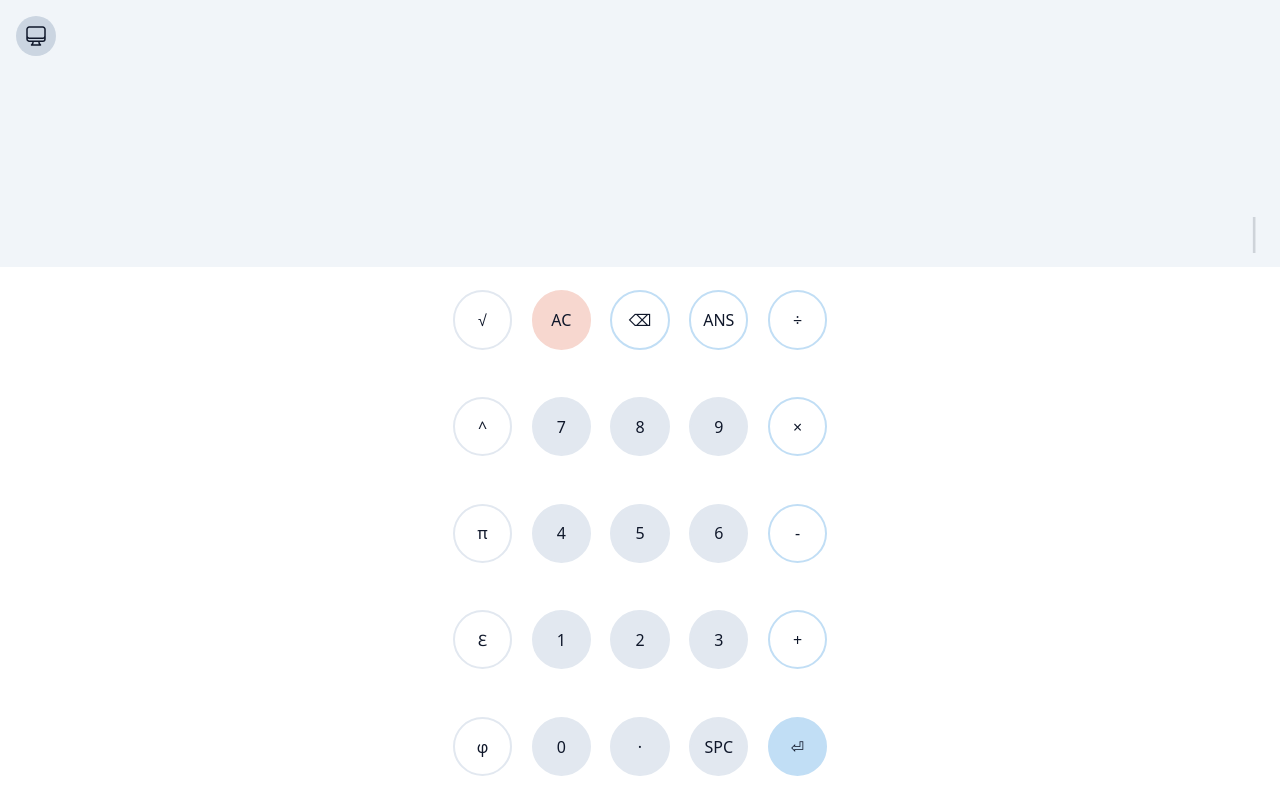
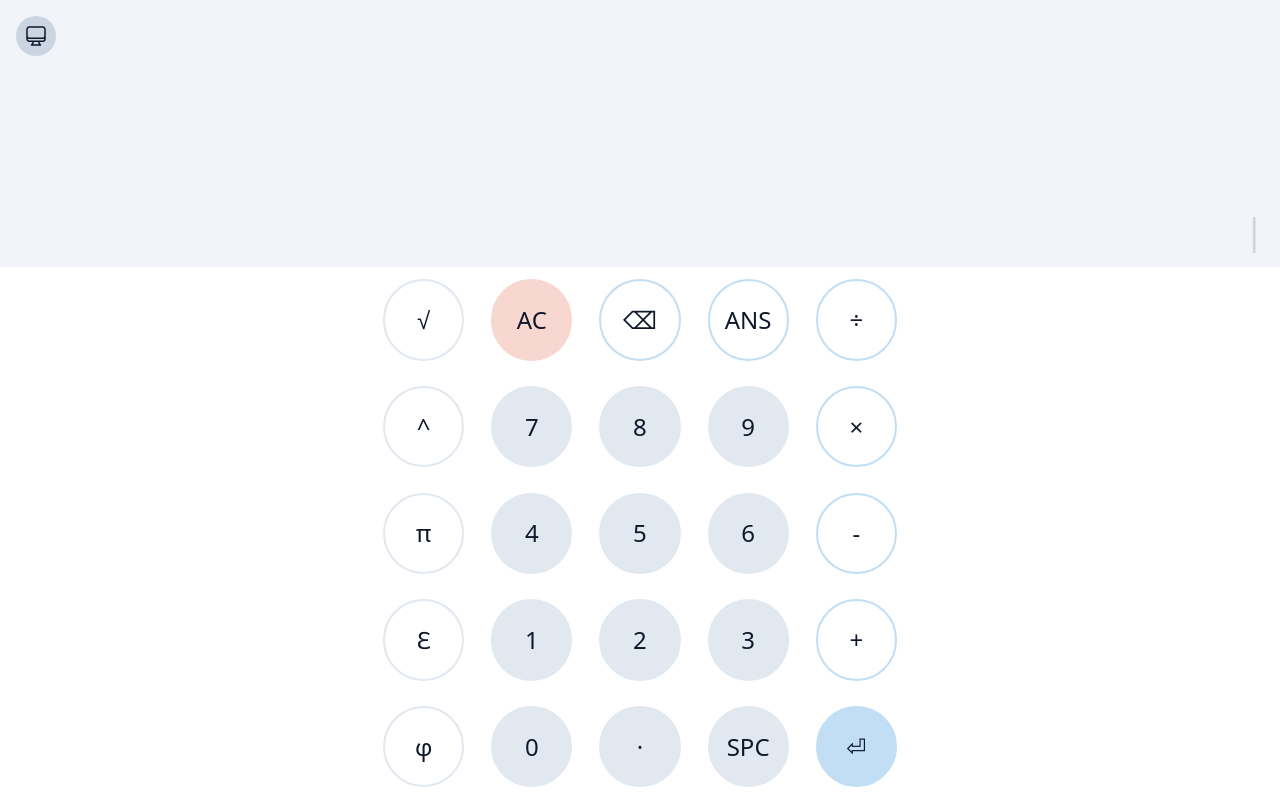
Before and after one commit to feasterjon/rpncalc, a React (Create React App) app: page / in a window 1280 px wide. Built offline with nearby package versions, Linux system fonts and the light colour scheme.

Commit message:
Make small breakpoint keys wider

```diff
--- a/src/components/rpncalc/keyboard.js
+++ b/src/components/rpncalc/keyboard.js
@@ -50,7 +50,7 @@ export function Keyboard({ config = {} }) {
   };
 
   return (
-    <div className="flex flex-wrap items-center justify-center">
+    <div className="flex flex-wrap items-center justify-center lg:w-auto sm:w-11/12">
       {buttons.map((button) =>
         <div
           className={`
@@ -70,11 +70,13 @@ export function Keyboard({ config = {} }) {
               justify-center
               lg:aspect-square
               lg:size-3/4
+              lg:text-2xl
               mx-auto
               rounded-full
               select-none
               size-2/3
               sm:aspect-auto
+              sm:size-11/12
               sm:text-base
               text-center
               text-slate-900
```
